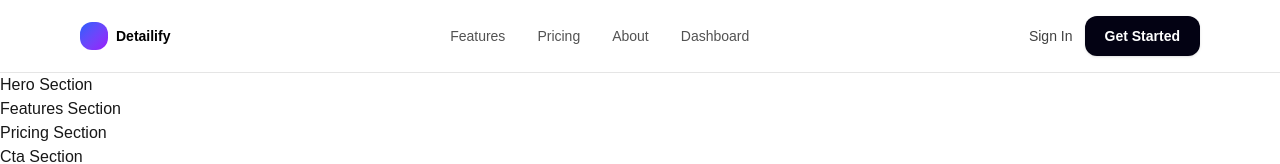
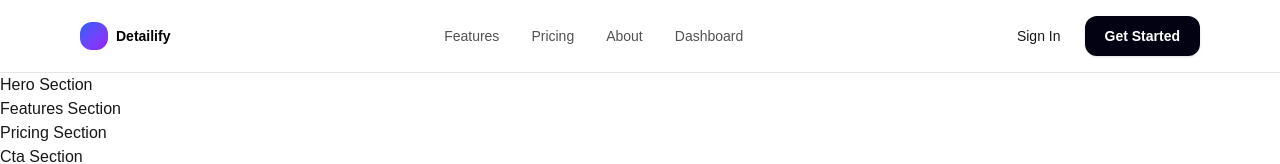
Before and after one commit to najeesidahmed/ruach-tech-figma-to-code, a Next.js app in the folder detailify-landing/: page / in a window 1280 px wide. Shown: the top 164 px of the page. Built offline with nearby package versions, Linux system fonts and the light colour scheme.

Commit message:
add more spacing between auth buttons

```diff
--- a/detailify-landing/components/layout/Navbar.tsx
+++ b/detailify-landing/components/layout/Navbar.tsx
@@ -24,8 +24,8 @@
                 </div>
 
                 {/*Buttons*/}
-                <div className="flex items-center gap-3">
-                        <button className="text-sm text-neutral-700 hover:text-neutral-900">
+                <div className="flex items-center gap-6">
+                        <button className="text-sm text-neutral-900">
                             Sign In
                         </button>
                         <Button className="px-4 py-2">Get Started</Button>
```
